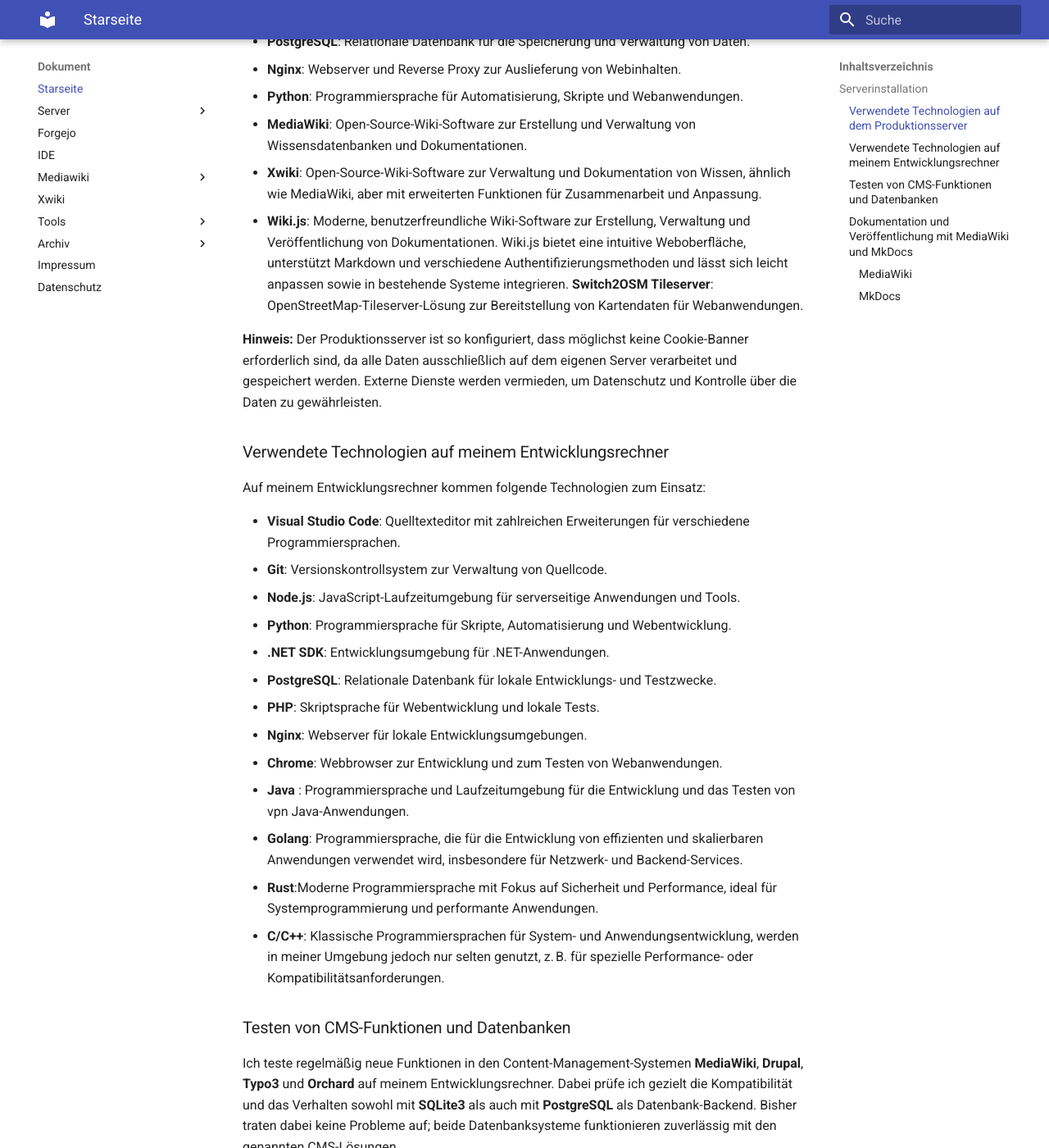
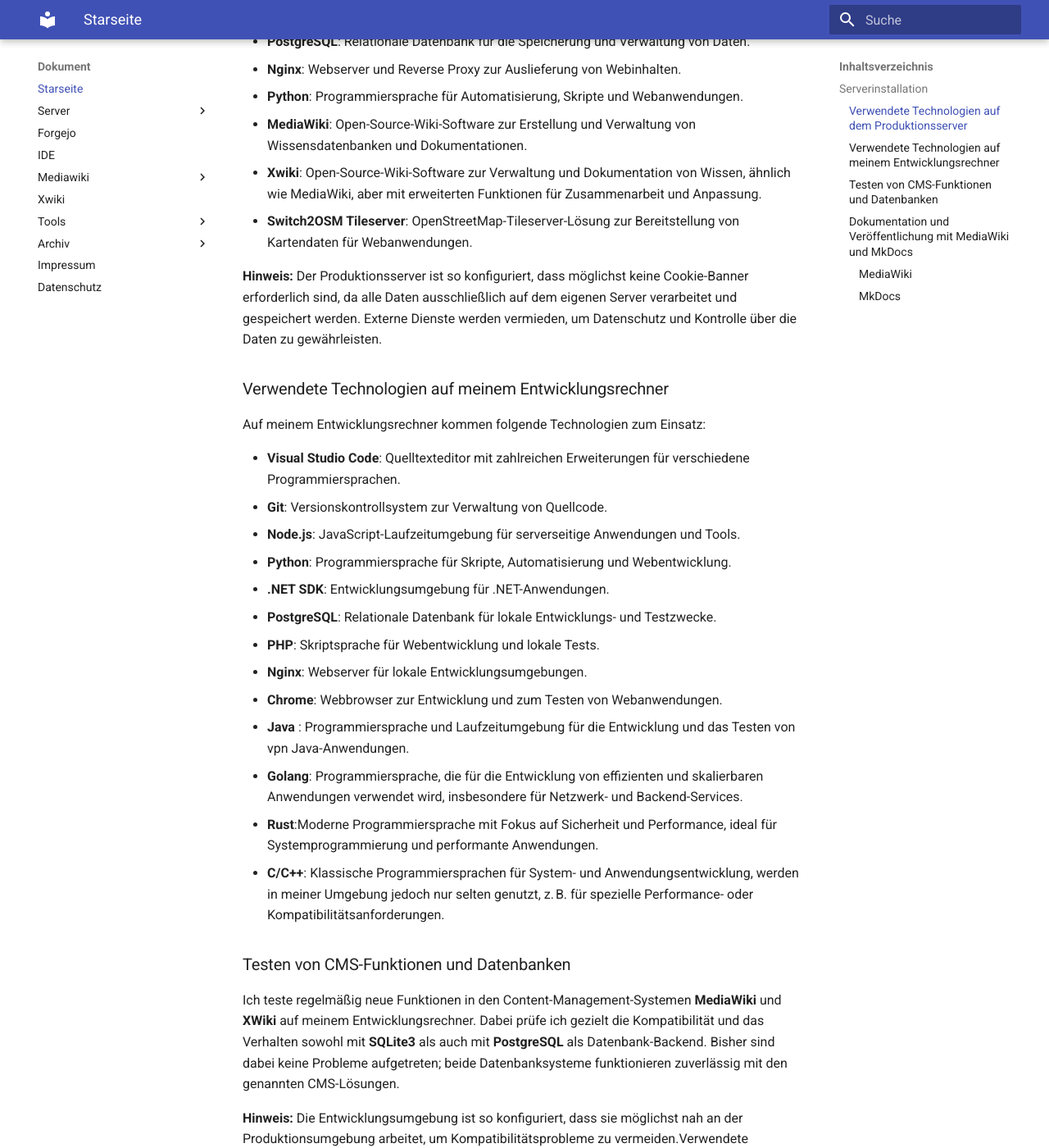
Before and after one commit to thorstenkloehn/dokument, an MkDocs documentation site: the page built from docs/index.md, in a window 1280 px wide and 1400 px high, scrolled down 632 px. Shown: the whole window at 82% size. Built offline with MkDocs 1.6.1 and Material for MkDocs 9.7.7, drawn with Linux system fonts in a browser that asks for light colours.

Commit message:
Dokumentation: Entfernen von Wiki.js und Aktualisierung der getesteten CMS-Funktionen auf dem Entwicklungsrechner

```diff
--- a/docs/index.md
+++ b/docs/index.md
@@ -17,8 +17,7 @@
 - **MediaWiki**: Open-Source-Wiki-Software zur Erstellung und Verwaltung von Wissensdatenbanken und Dokumentationen.
 - **Xwiki**: Open-Source-Wiki-Software zur Verwaltung und Dokumentation von Wissen, ähnlich wie MediaWiki, aber mit
 erweiterten Funktionen für Zusammenarbeit und Anpassung.
-- **Wiki.js**: Moderne, benutzerfreundliche Wiki-Software zur Erstellung, Verwaltung und Veröffentlichung von Dokumentationen. Wiki.js bietet eine intuitive Weboberfläche, unterstützt Markdown und verschiedene Authentifizierungsmethoden und lässt sich leicht anpassen sowie in bestehende Systeme integrieren.
-**Switch2OSM Tileserver**: OpenStreetMap-Tileserver-Lösung zur Bereitstellung von Kartendaten für Webanwendungen.
+- **Switch2OSM Tileserver**: OpenStreetMap-Tileserver-Lösung zur Bereitstellung von Kartendaten für Webanwendungen.
 
 **Hinweis:** Der Produktionsserver ist so konfiguriert, dass möglichst keine Cookie-Banner erforderlich sind, da alle Daten ausschließlich auf dem eigenen Server verarbeitet und gespeichert werden. Externe Dienste werden vermieden, um Datenschutz und Kontrolle über die Daten zu gewährleisten.
 
@@ -41,7 +40,7 @@
 - **C/C++**: Klassische Programmiersprachen für System- und Anwendungsentwicklung, werden in meiner Umgebung jedoch nur selten genutzt, z. B. für spezielle Performance- oder Kompatibilitätsanforderungen.
 ### Testen von CMS-Funktionen und Datenbanken
 
-Ich teste regelmäßig neue Funktionen in den Content-Management-Systemen **MediaWiki**, **Drupal**, **Typo3** und **Orchard** auf meinem Entwicklungsrechner. Dabei prüfe ich gezielt die Kompatibilität und das Verhalten sowohl mit **SQLite3** als auch mit **PostgreSQL** als Datenbank-Backend. Bisher traten dabei keine Probleme auf; beide Datenbanksysteme funktionieren zuverlässig mit den genannten CMS-Lösungen.
+Ich teste regelmäßig neue Funktionen in den Content-Management-Systemen **MediaWiki** und **XWiki** auf meinem Entwicklungsrechner. Dabei prüfe ich gezielt die Kompatibilität und das Verhalten sowohl mit **SQLite3** als auch mit **PostgreSQL** als Datenbank-Backend. Bisher sind dabei keine Probleme aufgetreten; beide Datenbanksysteme funktionieren zuverlässig mit den genannten CMS-Lösungen.
 
 **Hinweis:** Die Entwicklungsumgebung ist so konfiguriert, dass sie möglichst nah an der Produktionsumgebung arbeitet, um Kompatibilitätsprobleme zu vermeiden.Verwendete Technologien auf mein Entwicklungsrechner
 
```
